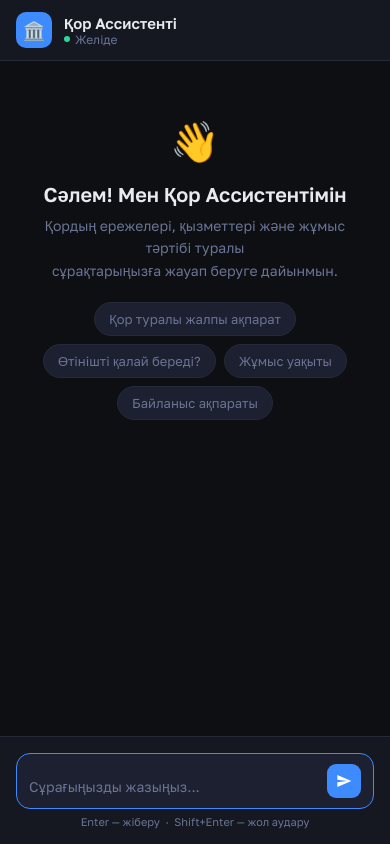
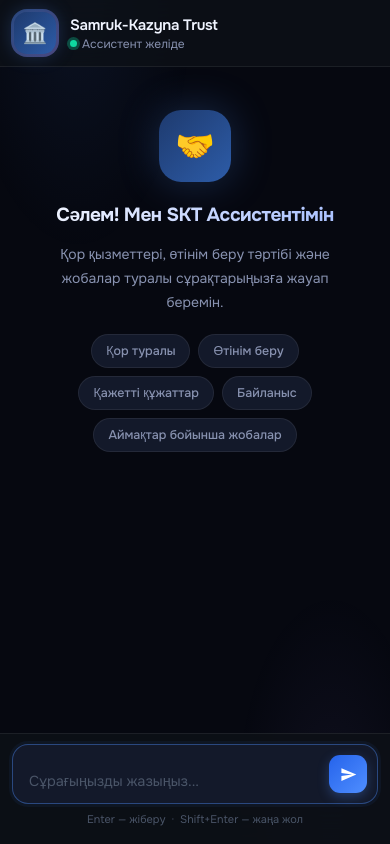
Before and after one commit to yerkebulanwork01-creator/trust.bot, a plain HTML site: page index.html in a window 390 px wide. Both pictures are taken after a click on the button "Жіберу". Drawn offline with Linux system fonts and the light colour scheme.

Commit message:
index.html

```diff
--- a/index.html
+++ b/index.html
@@ -2,344 +2,476 @@
 <html lang="kk">
 <head>
 <meta charset="UTF-8">
-<meta name="viewport" content="width=device-width, initial-scale=1.0">
-<title>Қор Ассистенті</title>
-<link href="https://fonts.googleapis.com/css2?family=Golos+Text:wght@400;500;600&family=JetBrains+Mono:wght@400;500&display=swap" rel="stylesheet">
+<meta name="viewport" content="width=device-width, initial-scale=1.0, maximum-scale=1.0">
+<title>SKT Ассистент</title>
+<link href="https://fonts.googleapis.com/css2?family=Onest:wght@300;400;500;600;700&display=swap" rel="stylesheet">
 <style>
+  *, *::before, *::after { box-sizing: border-box; margin: 0; padding: 0; }
+
   :root {
-    --bg: #0d0f12;
-    --surface: #151820;
-    --surface2: #1c2030;
-    --border: #252a38;
-    --accent: #3d8bff;
-    --accent-dim: rgba(61,139,255,0.12);
-    --text: #e8eaf0;
-    --text-muted: #6b7494;
-    --user-bg: #1a2540;
-    --bot-bg: #151820;
-    --success: #2dd4a0;
+    --bg: #060810;
+    --surface: #0d1117;
+    --surface2: #13192a;
+    --surface3: #1a2235;
+    --border: rgba(255,255,255,0.07);
+    --accent: #4f8eff;
+    --accent2: #a78bfa;
+    --glow: rgba(79,142,255,0.15);
+    --text: #f0f4ff;
+    --text2: #8892b0;
+    --text3: #4a5568;
+    --user-bg: linear-gradient(135deg, #1e3a5f, #1a2a4a);
+    --bot-bg: #0d1117;
+    --success: #10d9a0;
+    --radius: 18px;
   }
 
-  * { box-sizing: border-box; margin: 0; padding: 0; }
-
-  body {
-    font-family: 'Golos Text', sans-serif;
+  html, body {
+    height: 100%;
+    font-family: 'Onest', sans-serif;
     background: var(--bg);
     color: var(--text);
-    height: 100dvh;
-    display: flex;
-    flex-direction: column;
     overflow: hidden;
   }
 
-  /* Header */
+  /* Ambient background */
+  body::before {
+    content: '';
+    position: fixed;
+    top: -30%;
+    left: -10%;
+    width: 60%;
+    height: 60%;
+    background: radial-gradient(ellipse, rgba(79,142,255,0.08) 0%, transparent 70%);
+    pointer-events: none;
+    z-index: 0;
+  }
+  body::after {
+    content: '';
+    position: fixed;
+    bottom: -20%;
+    right: -10%;
+    width: 50%;
+    height: 50%;
+    background: radial-gradient(ellipse, rgba(167,139,250,0.06) 0%, transparent 70%);
+    pointer-events: none;
+    z-index: 0;
+  }
+
+  #app {
+    position: relative;
+    z-index: 1;
+    display: flex;
+    flex-direction: column;
+    height: 100dvh;
+    max-width: 860px;
+    margin: 0 auto;
+  }
+
+  /* ── HEADER ── */
   header {
-    padding: 16px 24px;
-    border-bottom: 1px solid var(--border);
+    flex-shrink: 0;
+    padding: 14px 20px;
     display: flex;
     align-items: center;
-    gap: 12px;
-    background: var(--surface);
+    gap: 14px;
+    border-bottom: 1px solid var(--border);
+    background: rgba(13,17,23,0.8);
+    backdrop-filter: blur(20px);
+    -webkit-backdrop-filter: blur(20px);
+  }
+
+  .logo-wrap {
+    position: relative;
     flex-shrink: 0;
   }
-
   .logo {
-    width: 36px; height: 36px;
-    background: var(--accent);
-    border-radius: 10px;
+    width: 42px; height: 42px;
+    background: linear-gradient(135deg, #1e3a6e, #2d5ca8);
+    border-radius: 13px;
     display: flex; align-items: center; justify-content: center;
-    font-size: 18px;
+    font-size: 20px;
+    box-shadow: 0 0 20px rgba(79,142,255,0.3);
+  }
+  .logo-ring {
+    position: absolute;
+    inset: -3px;
+    border-radius: 16px;
+    background: linear-gradient(135deg, var(--accent), var(--accent2));
+    z-index: -1;
+    opacity: 0.4;
   }
 
-  .header-info h1 {
-    font-size: 15px; font-weight: 600; color: var(--text);
+  .header-text h1 {
+    font-size: 15px;
+    font-weight: 600;
+    letter-spacing: -0.3px;
+    color: var(--text);
   }
-  .header-info p {
-    font-size: 12px; color: var(--text-muted);
-    display: flex; align-items: center; gap: 5px;
+  .header-text p {
+    font-size: 12px;
+    color: var(--text2);
+    display: flex;
+    align-items: center;
+    gap: 5px;
+    margin-top: 1px;
   }
-  .status-dot {
-    width: 6px; height: 6px;
+  .pulse {
+    width: 7px; height: 7px;
     background: var(--success);
     border-radius: 50%;
-    display: inline-block;
+    position: relative;
+    flex-shrink: 0;
+  }
+  .pulse::after {
+    content: '';
+    position: absolute;
+    inset: -3px;
+    border-radius: 50%;
+    background: var(--success);
+    opacity: 0.3;
+    animation: pulse 2s infinite;
+  }
+  @keyframes pulse {
+    0%, 100% { transform: scale(1); opacity: 0.3; }
+    50% { transform: scale(2); opacity: 0; }
   }
 
-  /* Messages area */
+  /* ── MESSAGES ── */
   #messages {
     flex: 1;
     overflow-y: auto;
     padding: 24px 16px;
     display: flex;
     flex-direction: column;
-    gap: 16px;
+    gap: 20px;
     scroll-behavior: smooth;
   }
 
-  #messages::-webkit-scrollbar { width: 4px; }
+  #messages::-webkit-scrollbar { width: 3px; }
   #messages::-webkit-scrollbar-track { background: transparent; }
-  #messages::-webkit-scrollbar-thumb { background: var(--border); border-radius: 4px; }
+  #messages::-webkit-scrollbar-thumb { background: var(--surface3); border-radius: 3px; }
 
   /* Welcome */
   .welcome {
+    display: flex;
+    flex-direction: column;
+    align-items: center;
     text-align: center;
-    padding: 40px 20px;
-    opacity: 0;
-    animation: fadeUp 0.5s ease forwards;
+    padding: 32px 16px 16px;
+    animation: fadeUp 0.6s ease forwards;
+    gap: 16px;
   }
-  .welcome-icon { font-size: 40px; margin-bottom: 16px; }
-  .welcome h2 { font-size: 20px; font-weight: 600; margin-bottom: 8px; }
-  .welcome p { color: var(--text-muted); font-size: 14px; line-height: 1.6; }
 
-  .suggestions {
-    display: flex; flex-wrap: wrap; gap: 8px;
+  .welcome-icon {
+    width: 72px; height: 72px;
+    background: linear-gradient(135deg, #1e3a6e, #2d5ca8);
+    border-radius: 22px;
+    display: flex; align-items: center; justify-content: center;
+    font-size: 32px;
+    box-shadow: 0 0 40px rgba(79,142,255,0.25);
+    animation: float 3s ease-in-out infinite;
+  }
+  @keyframes float {
+    0%, 100% { transform: translateY(0); }
+    50% { transform: translateY(-6px); }
+  }
+
+  .welcome h2 {
+    font-size: 22px;
+    font-weight: 700;
+    letter-spacing: -0.5px;
+    background: linear-gradient(135deg, #f0f4ff, #a8c0ff);
+    -webkit-background-clip: text;
+    -webkit-text-fill-color: transparent;
+    background-clip: text;
+  }
+  .welcome p {
+    font-size: 14px;
+    color: var(--text2);
+    line-height: 1.7;
+    max-width: 320px;
+  }
+
+  .chips {
+    display: flex;
+    flex-wrap: wrap;
+    gap: 8px;
     justify-content: center;
-    margin-top: 20px;
+    margin-top: 4px;
   }
-  .suggestion-btn {
+  .chip {
     background: var(--surface2);
     border: 1px solid var(--border);
-    color: var(--text-muted);
-    font-size: 13px;
+    color: var(--text2);
+    font-size: 12.5px;
+    font-family: 'Onest', sans-serif;
     padding: 8px 14px;
-    border-radius: 20px;
+    border-radius: 100px;
     cursor: pointer;
-    font-family: 'Golos Text', sans-serif;
     transition: all 0.2s;
+    font-weight: 500;
   }
-  .suggestion-btn:hover {
-    border-color: var(--accent);
+  .chip:hover {
+    background: var(--glow);
+    border-color: rgba(79,142,255,0.4);
     color: var(--accent);
-    background: var(--accent-dim);
+    transform: translateY(-1px);
+  }
+  .chip:active { transform: scale(0.97); }
+
+  /* Message row */
+  .msg-row {
+    display: flex;
+    gap: 10px;
+    animation: fadeUp 0.3s ease forwards;
+    opacity: 0;
+  }
+  .msg-row.user { flex-direction: row-reverse; }
+
+  .avatar {
+    width: 34px; height: 34px;
+    border-radius: 11px;
+    display: flex; align-items: center; justify-content: center;
+    font-size: 16px;
+    flex-shrink: 0;
+    margin-top: 2px;
+  }
+  .msg-row.user .avatar {
+    background: linear-gradient(135deg, #1e3a5f, #1a2a4a);
+    border: 1px solid rgba(79,142,255,0.2);
+  }
+  .msg-row.bot .avatar {
+    background: var(--surface2);
+    border: 1px solid var(--border);
   }
 
-  /* Message bubbles */
-  .message {
-    display: flex;
-    gap: 10px;
-    max-width: 780px;
-    width: 100%;
-    margin: 0 auto;
-    opacity: 0;
-    animation: fadeUp 0.3s ease forwards;
+  .bubble {
+    max-width: calc(100% - 52px);
+    padding: 13px 16px;
+    border-radius: 16px;
+    font-size: 14px;
+    line-height: 1.7;
+    word-break: break-word;
+  }
+  .msg-row.user .bubble {
+    background: var(--user-bg);
+    border: 1px solid rgba(79,142,255,0.15);
+    border-top-right-radius: 5px;
+    color: var(--text);
+  }
+  .msg-row.bot .bubble {
+    background: var(--surface);
+    border: 1px solid var(--border);
+    border-top-left-radius: 5px;
+    color: var(--text);
   }
 
-  .message.user { flex-direction: row-reverse; }
+  .bubble p { margin-bottom: 6px; }
+  .bubble p:last-child { margin-bottom: 0; }
 
-  .avatar {
-    width: 32px; height: 32px; border-radius: 8px;
-    display: flex; align-items: center; justify-content: center;
-    font-size: 15px; flex-shrink: 0; margin-top: 2px;
+  /* Typing */
+  .typing-dots {
+    display: flex;
+    gap: 5px;
+    align-items: center;
+    padding: 6px 4px;
   }
-  .message.user .avatar { background: var(--user-bg); border: 1px solid var(--accent); }
-  .message.bot .avatar { background: var(--surface2); border: 1px solid var(--border); }
-
-  .bubble {
-    padding: 12px 16px;
-    border-radius: 14px;
-    font-size: 14px;
-    line-height: 1.65;
-    max-width: calc(100% - 50px);
-  }
-  .message.user .bubble {
-    background: var(--user-bg);
-    border: 1px solid rgba(61,139,255,0.25);
-    border-top-right-radius: 4px;
-    color: var(--text);
-  }
-  .message.bot .bubble {
-    background: var(--bot-bg);
-    border: 1px solid var(--border);
-    border-top-left-radius: 4px;
-  }
-
-  /* Typing indicator */
-  .typing .bubble {
-    display: flex; align-items: center; gap: 5px;
-    padding: 14px 18px;
-  }
-  .dot {
+  .typing-dots span {
     width: 7px; height: 7px;
-    background: var(--text-muted);
+    background: var(--text3);
     border-radius: 50%;
     animation: bounce 1.2s infinite;
   }
-  .dot:nth-child(2) { animation-delay: 0.2s; }
-  .dot:nth-child(3) { animation-delay: 0.4s; }
-
+  .typing-dots span:nth-child(2) { animation-delay: 0.2s; }
+  .typing-dots span:nth-child(3) { animation-delay: 0.4s; }
   @keyframes bounce {
     0%, 60%, 100% { transform: translateY(0); opacity: 0.4; }
-    30% { transform: translateY(-5px); opacity: 1; }
+    30% { transform: translateY(-6px); opacity: 1; }
   }
 
-  /* Input area */
+  /* ── FOOTER ── */
   footer {
-    padding: 16px;
+    flex-shrink: 0;
+    padding: 12px 16px 20px;
+    background: rgba(13,17,23,0.85);
+    backdrop-filter: blur(20px);
+    -webkit-backdrop-filter: blur(20px);
     border-top: 1px solid var(--border);
-    background: var(--surface);
-    flex-shrink: 0;
   }
 
-  .input-wrap {
-    max-width: 780px;
-    margin: 0 auto;
+  .input-box {
     display: flex;
+    align-items: flex-end;
     gap: 10px;
-    align-items: flex-end;
     background: var(--surface2);
     border: 1px solid var(--border);
-    border-radius: 14px;
-    padding: 10px 12px;
-    transition: border-color 0.2s;
+    border-radius: 16px;
+    padding: 10px 10px 10px 16px;
+    transition: border-color 0.2s, box-shadow 0.2s;
   }
-  .input-wrap:focus-within { border-color: var(--accent); }
+  .input-box:focus-within {
+    border-color: rgba(79,142,255,0.4);
+    box-shadow: 0 0 0 3px rgba(79,142,255,0.06);
+  }
 
-  #input {
+  textarea {
     flex: 1;
     background: none;
     border: none;
     outline: none;
     color: var(--text);
-    font-size: 14px;
-    font-family: 'Golos Text', sans-serif;
+    font-size: 14.5px;
+    font-family: 'Onest', sans-serif;
     resize: none;
     min-height: 22px;
-    max-height: 120px;
+    max-height: 130px;
     line-height: 1.5;
   }
-  #input::placeholder { color: var(--text-muted); }
+  textarea::placeholder { color: var(--text3); }
 
-  #send-btn {
-    background: var(--accent);
+  .send-btn {
+    width: 38px; height: 38px;
+    flex-shrink: 0;
+    background: linear-gradient(135deg, #2563eb, #4f8eff);
     border: none;
-    width: 34px; height: 34px;
-    border-radius: 9px;
+    border-radius: 11px;
     cursor: pointer;
     display: flex; align-items: center; justify-content: center;
     transition: all 0.2s;
-    flex-shrink: 0;
+    box-shadow: 0 4px 12px rgba(79,142,255,0.3);
   }
-  #send-btn:hover { background: #5a9fff; transform: scale(1.05); }
-  #send-btn:disabled { background: var(--border); cursor: not-allowed; transform: none; }
-  #send-btn svg { width: 16px; height: 16px; fill: white; }
+  .send-btn:hover { transform: scale(1.06); box-shadow: 0 6px 18px rgba(79,142,255,0.4); }
+  .send-btn:active { transform: scale(0.97); }
+  .send-btn:disabled {
+    background: var(--surface3);
+    box-shadow: none;
+    cursor: not-allowed;
+    transform: none;
+  }
+  .send-btn svg { width: 17px; height: 17px; fill: white; }
 
-  .input-hint {
-    max-width: 780px;
-    margin: 6px auto 0;
+  .hint {
+    text-align: center;
     font-size: 11px;
-    color: var(--text-muted);
-    text-align: center;
+    color: var(--text3);
+    margin-top: 8px;
   }
 
   @keyframes fadeUp {
-    from { opacity: 0; transform: translateY(8px); }
+    from { opacity: 0; transform: translateY(10px); }
     to { opacity: 1; transform: translateY(0); }
   }
 
-  /* Responsive */
-  @media (max-width: 600px) {
-    #messages { padding: 16px 10px; }
-    header { padding: 12px 16px; }
+  /* Mobile */
+  @media (max-width: 480px) {
+    header { padding: 12px 14px; }
+    #messages { padding: 16px 12px; gap: 16px; }
+    .bubble { font-size: 13.5px; padding: 11px 14px; }
+    .welcome h2 { font-size: 19px; }
+    footer { padding: 10px 12px 18px; }
   }
 </style>
 </head>
 <body>
-
+<div id="app">
   <header>
+    <div class="logo-wrap">
+      <div class="logo-ring"></div>
       <div class="logo">🏛️</div>
-  <div class="header-info">
-    <h1>Қор Ассистенті</h1>
-    <p><span class="status-dot"></span> Желіде</p>
+    </div>
+    <div class="header-text">
+      <h1>Samruk-Kazyna Trust</h1>
+      <p><span class="pulse"></span> Ассистент желіде</p>
     </div>
   </header>
 
   <div id="messages">
-  <div class="welcome">
-    <div class="welcome-icon">👋</div>
-    <h2>Сәлем! Мен Қор Ассистентімін</h2>
-    <p>Қордың ережелері, қызметтері және жұмыс тәртібі туралы<br>сұрақтарыңызға жауап беруге дайынмын.</p>
-    <div class="suggestions">
-      <button class="suggestion-btn" onclick="ask(this.innerText)">Қор туралы жалпы ақпарат</button>
-      <button class="suggestion-btn" onclick="ask(this.innerText)">Өтінішті қалай береді?</button>
-      <button class="suggestion-btn" onclick="ask(this.innerText)">Жұмыс уақыты</button>
-      <button class="suggestion-btn" onclick="ask(this.innerText)">Байланыс ақпараты</button>
+    <div class="welcome" id="welcome">
+      <div class="welcome-icon">🤝</div>
+      <h2>Сәлем! Мен SKT Ассистентімін</h2>
+      <p>Қор қызметтері, өтінім беру тәртібі және жобалар туралы сұрақтарыңызға жауап беремін.</p>
+      <div class="chips">
+        <button class="chip" onclick="ask(this.textContent)">Қор туралы</button>
+        <button class="chip" onclick="ask(this.textContent)">Өтінім беру</button>
+        <button class="chip" onclick="ask(this.textContent)">Қажетті құжаттар</button>
+        <button class="chip" onclick="ask(this.textContent)">Байланыс</button>
+        <button class="chip" onclick="ask(this.textContent)">Аймақтар бойынша жобалар</button>
       </div>
     </div>
   </div>
 
   <footer>
-  <div class="input-wrap">
-    <textarea id="input" placeholder="Сұрағыңызды жазыңыз..." rows="1"></textarea>
-    <button id="send-btn" onclick="sendMessage()" title="Жіберу">
+    <div class="input-box">
+      <textarea id="inp" placeholder="Сұрағыңызды жазыңыз..." rows="1"></textarea>
+      <button class="send-btn" id="btn" onclick="send()" title="Жіберу">
         <svg viewBox="0 0 24 24"><path d="M2.01 21L23 12 2.01 3 2 10l15 2-15 2z"/></svg>
       </button>
     </div>
-  <p class="input-hint">Enter — жіберу &nbsp;·&nbsp; Shift+Enter — жол аудару</p>
+    <p class="hint">Enter — жіберу &nbsp;·&nbsp; Shift+Enter — жаңа жол</p>
   </footer>
+</div>
 
 <script>
-  const messagesEl = document.getElementById('messages');
-  const inputEl = document.getElementById('input');
-  const sendBtn = document.getElementById('send-btn');
+const msgsEl = document.getElementById('messages');
+const inp = document.getElementById('inp');
+const btn = document.getElementById('btn');
 
-  // Auto-resize textarea
-  inputEl.addEventListener('input', () => {
-    inputEl.style.height = 'auto';
-    inputEl.style.height = Math.min(inputEl.scrollHeight, 120) + 'px';
+inp.addEventListener('input', () => {
+  inp.style.height = 'auto';
+  inp.style.height = Math.min(inp.scrollHeight, 130) + 'px';
 });
 
-  // Enter to send
-  inputEl.addEventListener('keydown', e => {
-    if (e.key === 'Enter' && !e.shiftKey) {
-      e.preventDefault();
-      sendMessage();
-    }
+inp.addEventListener('keydown', e => {
+  if (e.key === 'Enter' && !e.shiftKey) { e.preventDefault(); send(); }
 });
 
-  function ask(text) {
-    inputEl.value = text;
-    sendMessage();
+function ask(t) { inp.value = t; send(); }
+
+function addMsg(role, text) {
+  const w = document.getElementById('welcome');
+  if (w) w.remove();
+
+  const row = document.createElement('div');
+  row.className = 'msg-row ' + (role === 'user' ? 'user' : role === 'typing' ? 'bot' : 'bot');
+
+  const av = document.createElement('div');
+  av.className = 'avatar';
+  av.textContent = role === 'user' ? '👤' : '🏛️';
+
+  const bub = document.createElement('div');
+  bub.className = 'bubble';
+
+  if (role === 'typing') {
+    bub.innerHTML = '<div class="typing-dots"><span></span><span></span><span></span></div>';
+  } else {
+    // Format text: split by newlines, wrap in <p>
+    const formatted = text
+      .split(/\n+/)
+      .map(line => line.trim())
+      .filter(line => line.length > 0)
+      .map(line => '<p>' + line.replace(/</g, '&lt;').replace(/>/g, '&gt;') + '</p>')
+      .join('');
+    bub.innerHTML = formatted || '<p>' + text + '</p>';
   }
 
-  function addMessage(role, text) {
-    // Remove welcome screen on first message
-    const welcome = messagesEl.querySelector('.welcome');
-    if (welcome) welcome.remove();
-
-    const div = document.createElement('div');
-    div.className = `message ${role}`;
-
-    const avatar = document.createElement('div');
-    avatar.className = 'avatar';
-    avatar.textContent = role === 'user' ? '👤' : '🏛️';
-
-    const bubble = document.createElement('div');
-    bubble.className = 'bubble';
-
-    if (role === 'typing') {
-      div.className = 'message bot typing';
-      bubble.innerHTML = '<div class="dot"></div><div class="dot"></div><div class="dot"></div>';
-    } else {
-      bubble.textContent = text;
+  row.appendChild(av);
+  row.appendChild(bub);
+  msgsEl.appendChild(row);
+  msgsEl.scrollTop = msgsEl.scrollHeight;
+  return row;
 }
 
-    div.appendChild(avatar);
-    div.appendChild(bubble);
-    messagesEl.appendChild(div);
-    messagesEl.scrollTop = messagesEl.scrollHeight;
-    return div;
-  }
+async function send() {
+  const text = inp.value.trim();
+  if (!text || btn.disabled) return;
 
-  async function sendMessage() {
-    const text = inputEl.value.trim();
-    if (!text || sendBtn.disabled) return;
+  inp.value = '';
+  inp.style.height = 'auto';
+  btn.disabled = true;
 
-    inputEl.value = '';
-    inputEl.style.height = 'auto';
-    sendBtn.disabled = true;
-
-    addMessage('user', text);
-    const typingEl = addMessage('typing', '');
+  addMsg('user', text);
+  const typing = addMsg('typing', '');
 
   try {
     const res = await fetch('/api/chat', {
@@ -347,22 +479,16 @@
       headers: { 'Content-Type': 'application/json' },
       body: JSON.stringify({ message: text })
     });
-
     const data = await res.json();
-      typingEl.remove();
-
-      if (data.error) {
-        addMessage('bot', '⚠️ Қате орын алды: ' + data.error);
-      } else {
-        addMessage('bot', data.reply);
-      }
-    } catch (e) {
-      typingEl.remove();
-      addMessage('bot', '⚠️ Сервермен байланыс үзілді. Қайталап көріңіз.');
+    typing.remove();
+    addMsg('bot', data.error ? '⚠️ ' + data.error : data.reply);
+  } catch {
+    typing.remove();
+    addMsg('bot', '⚠️ Сервермен байланыс үзілді. Қайталаңыз.');
   }
 
-    sendBtn.disabled = false;
-    inputEl.focus();
+  btn.disabled = false;
+  inp.focus();
 }
 </script>
 </body>
```
Lines whose indentation alone changed are shown as unchanged.
